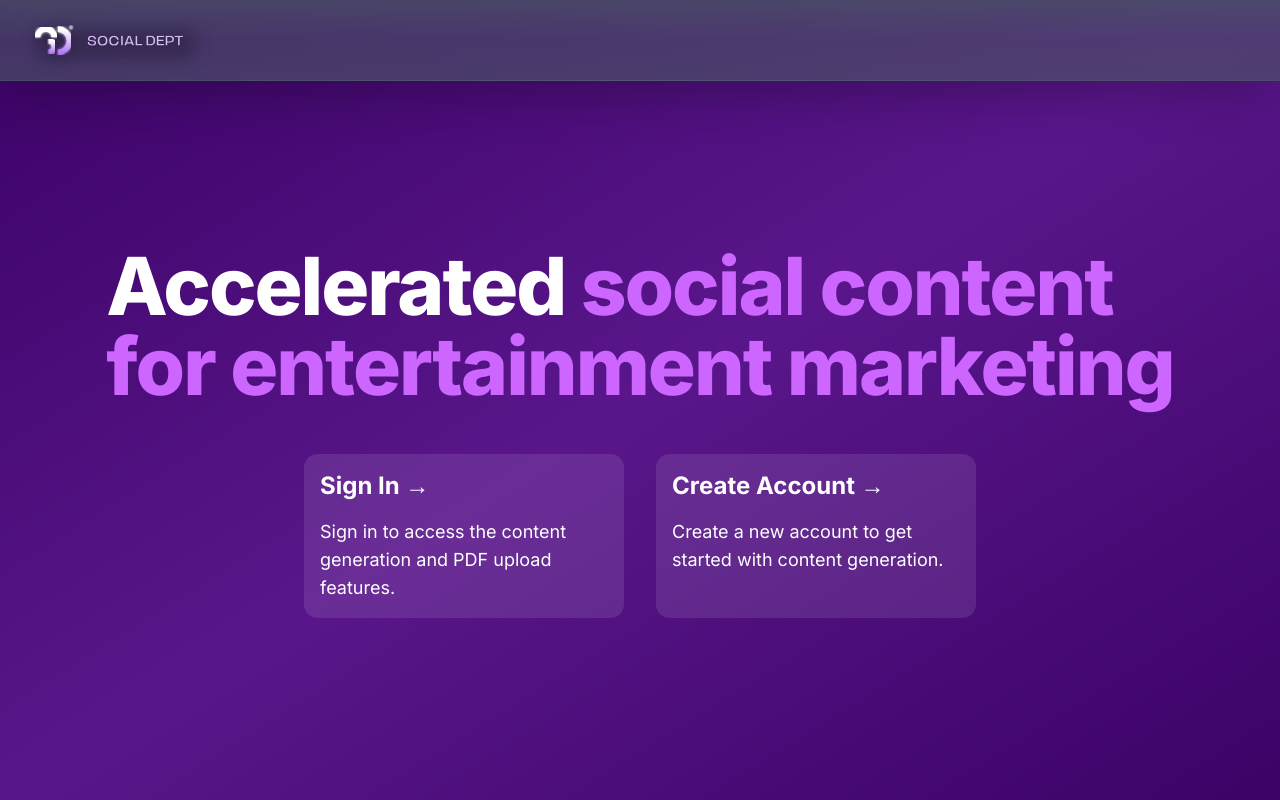
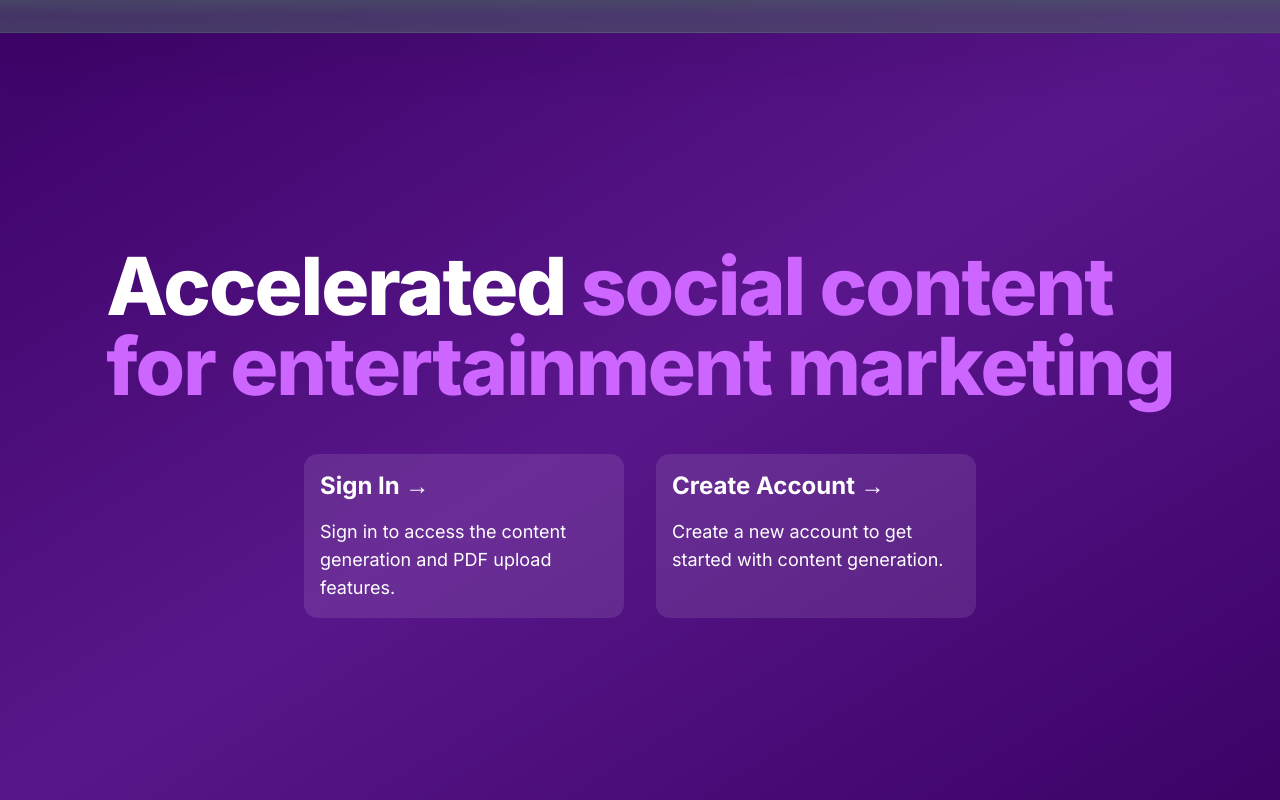
Before and after one commit to stacksculptor/socialdepart, a Next.js app: page / in a window 1280 px wide. Built offline with nearby package versions, Linux system fonts and the light colour scheme; no server answers.

Commit message:
Update Header.tsx

```diff
--- a/src/app/_components/Header.tsx
+++ b/src/app/_components/Header.tsx
@@ -11,12 +11,12 @@ export function Header() {
         <div className="border-b border-gray-600/50 bg-gradient-to-b from-gray-600/80 via-gray-600/60 to-gray-600/65 shadow-2xl backdrop-blur-xl">
           <div className="flex items-center justify-between px-6 py-4">
             {/* Logo section with enhanced styling */}
-            <Link href="/" className="relative flex items-center space-x-3">
+{/*             <Link href="/" className="relative flex items-center space-x-3"> */}
               {/* Logo container */}
-              <div className="relative p-2">
-                <Logo />
-              </div>
-            </Link>
+{/*               <div className="relative p-2"> */}
+{/*                 <Logo /> */}
+{/*               </div> */}
+{/*             </Link> */}
 
             {/* Navigation and auth section */}
             <div className="flex items-center gap-4">
```
